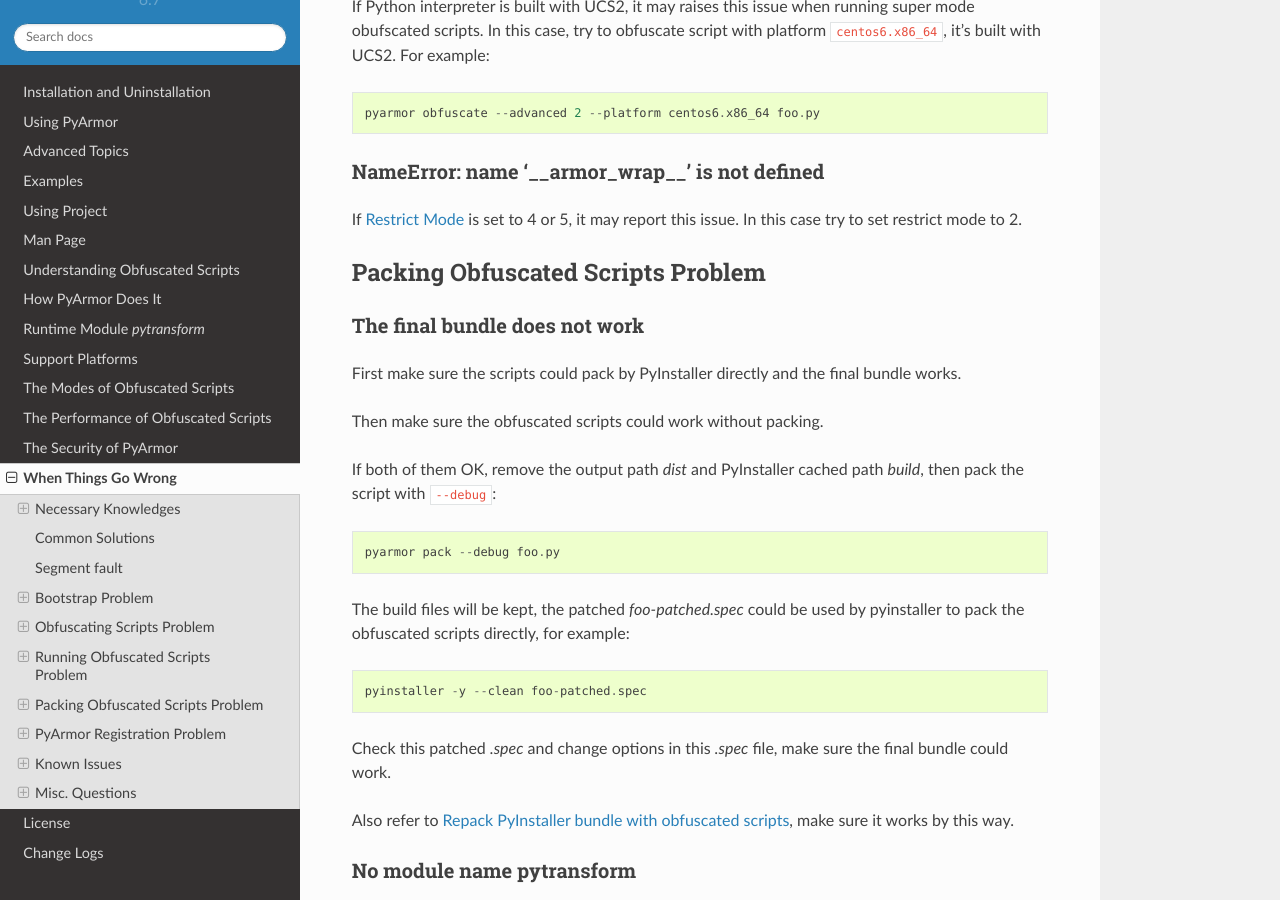
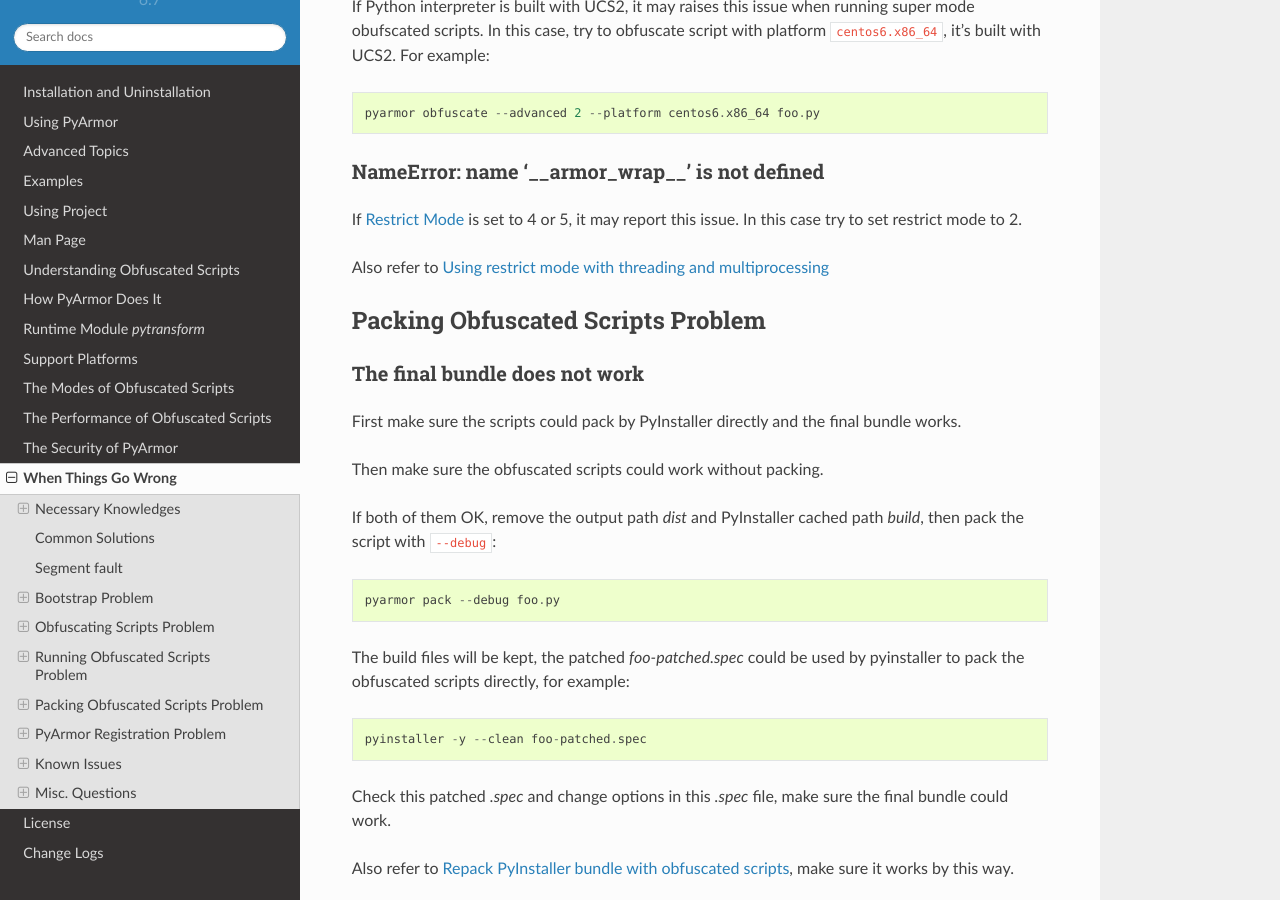
Before and after one commit to dashingsoft/pyarmor, a Sphinx documentation site: the page built from docs/questions.rst, in a window 1280 px wide and 900 px high, scrolled down 12707 px. Built offline with Sphinx 7.4.7 and the Read the Docs theme 2.0.0, drawn with Linux system fonts in a browser that asks for light colours.

Commit message:
Refine doc

```diff
--- a/docs/questions.rst
+++ b/docs/questions.rst
@@ -629,6 +629,8 @@
 If :ref:`Restrict Mode` is set to 4 or 5, it may report this issue. In this case
 try to set restrict mode to 2.
 
+Also refer to :ref:`Using restrict mode with threading and multiprocessing`
+
 
 Packing Obfuscated Scripts Problem
 ----------------------------------
```
